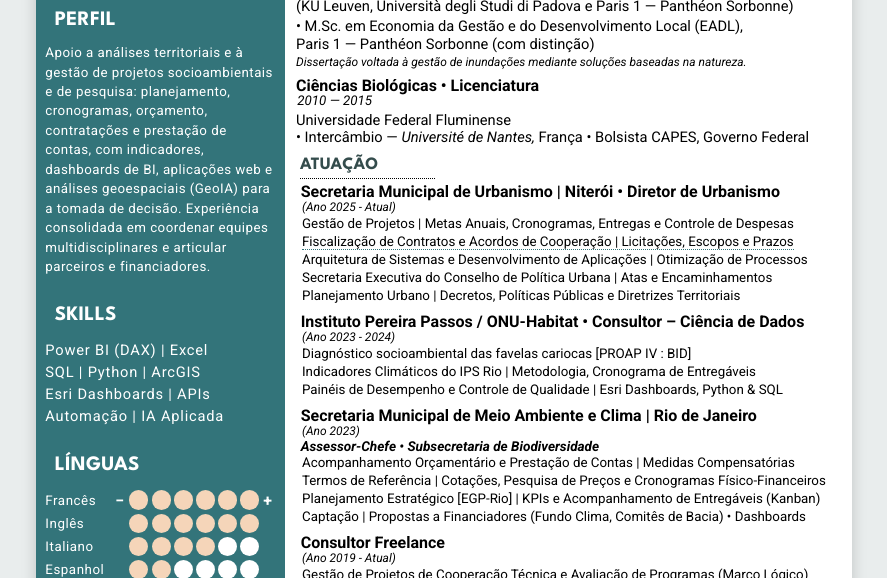
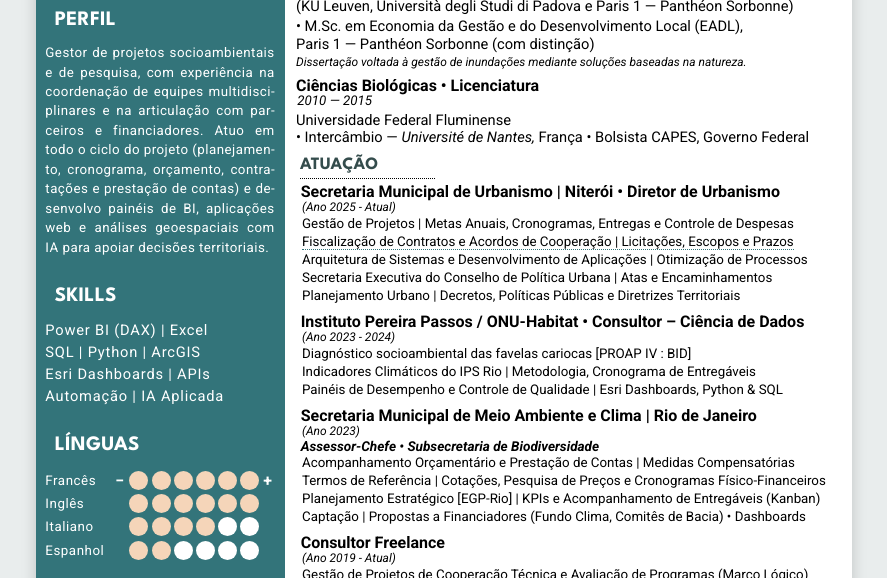
Before and after one commit to barboguim/cv, a plain HTML site: page index.html in a window 1280 px wide. Shown: the part 222-800 px from the top of the page, without its empty margins (196-1083 px from the left). Drawn offline with Linux system fonts and the light colour scheme.

Commit message:
CV: novo texto do Perfil, justificado com hifenização manual

```diff
--- a/index.html
+++ b/index.html
@@ -35,7 +35,7 @@
 
     <section>
       <h2>PERFIL</h2>
-      <p class="perfil">Apoio a análises territoriais e à gestão de projetos socioambientais e de pesquisa: planejamento, cronogramas, orçamento, contratações e prestação de contas, com indicadores, dashboards de BI, aplicações web e análises geoespaciais (GeoIA) para a tomada de decisão. Experiência consolidada em coordenar equipes multidisciplinares e articular parceiros e financiadores.</p>
+      <p class="perfil">Gestor de pro&shy;je&shy;tos socio&shy;am&shy;bi&shy;en&shy;tais e de pes&shy;qui&shy;sa, com ex&shy;pe&shy;ri&shy;ên&shy;cia na coor&shy;de&shy;na&shy;ção de equipes mul&shy;ti&shy;dis&shy;ci&shy;pli&shy;na&shy;res e na ar&shy;ti&shy;cu&shy;la&shy;ção com par&shy;cei&shy;ros e fi&shy;nan&shy;ci&shy;a&shy;do&shy;res. Atuo em todo o ciclo do projeto (pla&shy;ne&shy;ja&shy;men&shy;to, cro&shy;no&shy;gra&shy;ma, or&shy;ça&shy;men&shy;to, con&shy;tra&shy;ta&shy;ções e pres&shy;ta&shy;ção de contas) e de&shy;sen&shy;vol&shy;vo painéis de BI, a&shy;pli&shy;ca&shy;ções web e análises ge&shy;o&shy;es&shy;pa&shy;ci&shy;ais com IA para apoiar de&shy;ci&shy;sões ter&shy;ri&shy;to&shy;ri&shy;ais.</p>
     </section>
 
     <section>
--- a/style.css
+++ b/style.css
@@ -59,7 +59,7 @@ body { font-family: 'Roboto', Arial, sans-serif; color: #000; -webkit-print-colo
 .info { font-size: 9.4pt; line-height: 14pt; letter-spacing: 0; }
 .perfil {
   font-size: 10pt; line-height: 14.6pt; letter-spacing: .35pt;
-  text-align: left; /* justificado gerava vãos largos (sem hifenização pt no Edge) */
+  text-align: justify; text-justify: inter-word; hyphens: auto; -webkit-hyphens: auto;
 }
 .list { list-style: none; font-size: 11pt; line-height: 16.5pt; letter-spacing: .6pt; }
 
```
Also changed, not shown: 1 other file.
